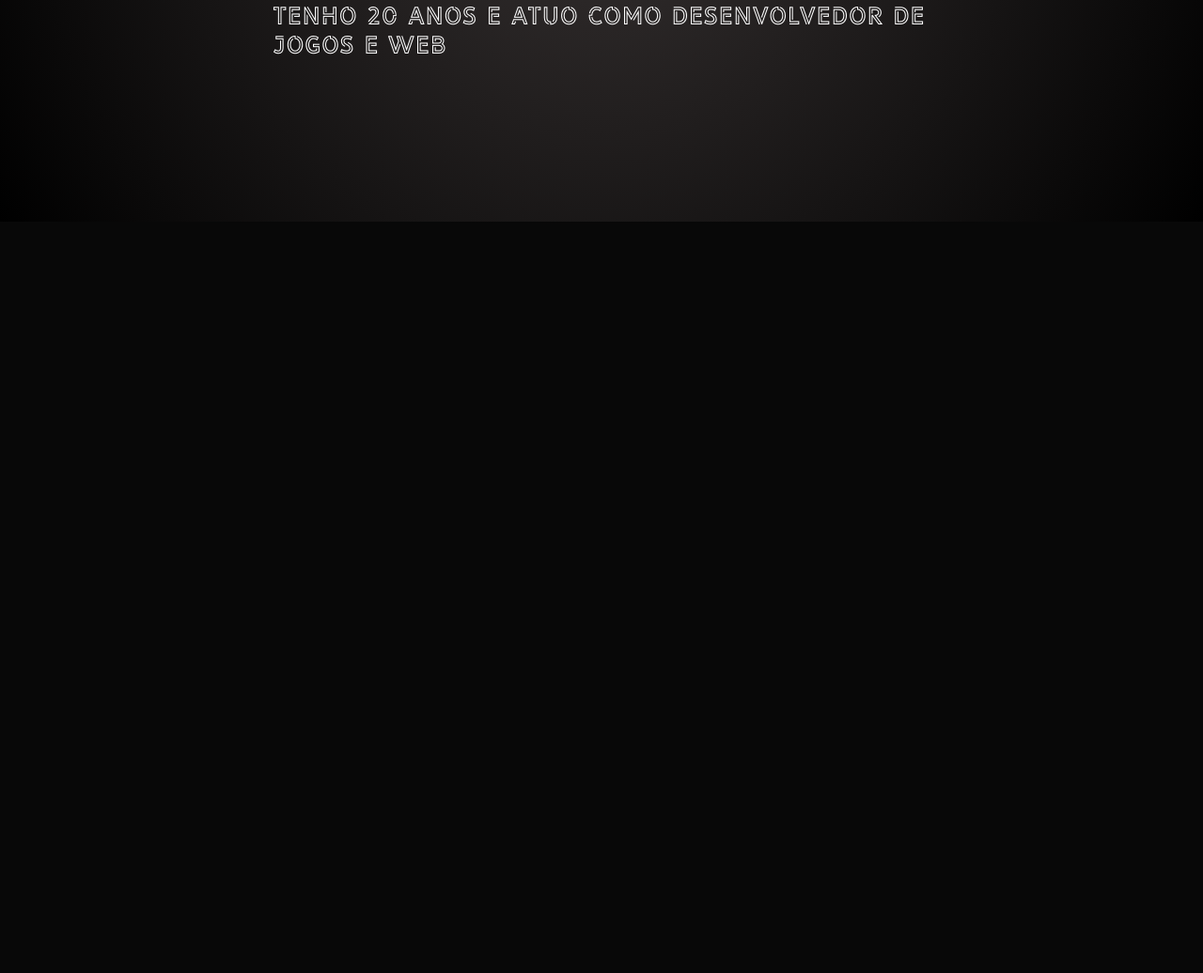
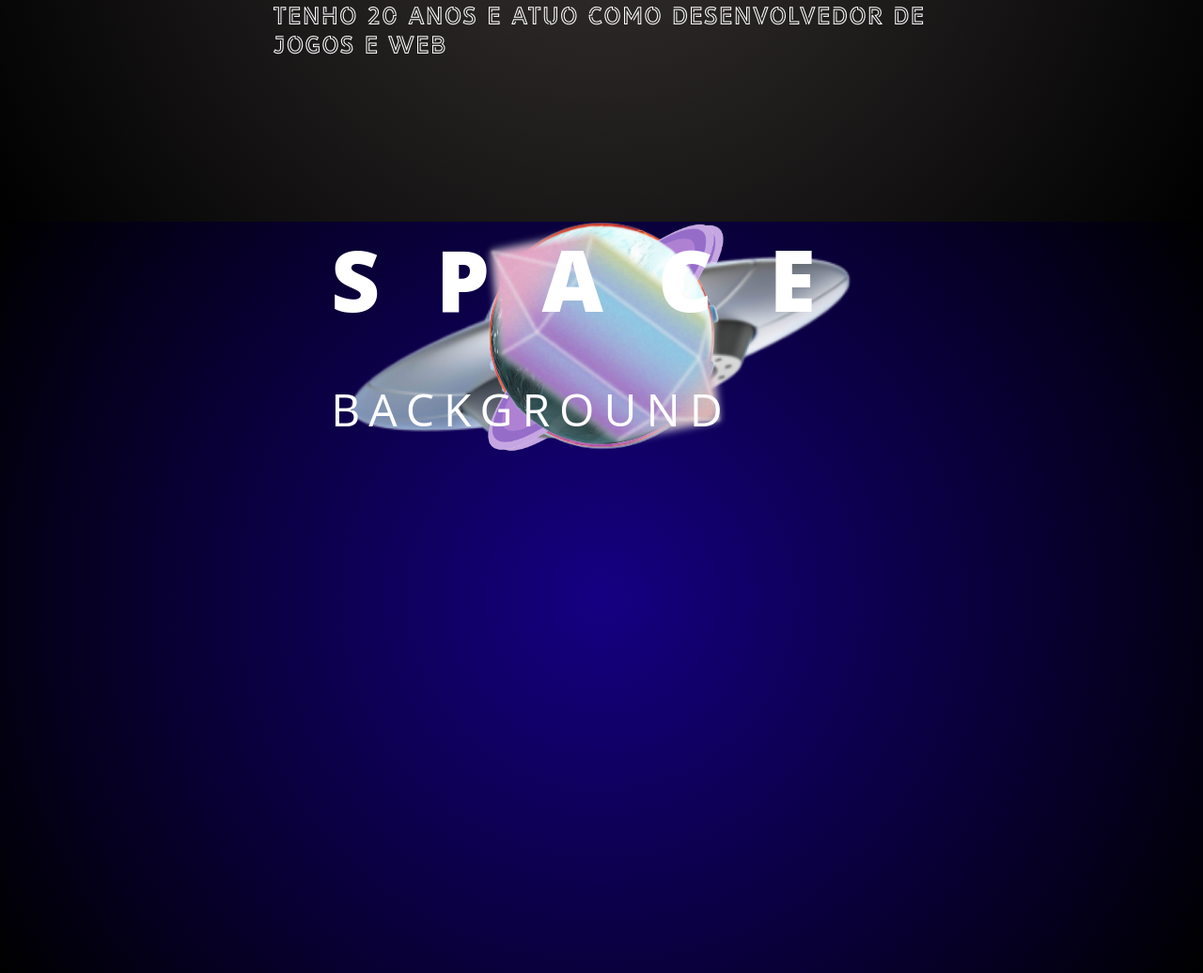
Before and after one commit to Profissional-Marcelo/SitePessoalGame, a PHP site: page /App/View/paginaInicial.php in a window 1280 px wide. Shown: the part 564-1600 px from the top of the page at 94% size. Before the commit the page ends 800 px from the top, so only its background shows below. Run offline with PHP 8.4, Linux system fonts and the light colour scheme.

Commit message:
planetas

```diff
--- a/App/View/paginaInicial.php
+++ b/App/View/paginaInicial.php
@@ -41,6 +41,21 @@
             <p>tenho 20 anos e atuo como desenvolvedor de jogos e web</p>
         </section>
     </section>
+    <section class="Segunda-Parte">
+        <div class="container">
+            <h2 class="object" data-value="3">Space<br><span>Background</span></h2>
+            <img src="../../Assets/img/sessao-espaco/saturno.png" alt="saturno" class="object" data-value="-2" id="saturno">
+            <img src="../../Assets/img/sessao-espaco/ovni.png" alt="ovni" class="object" data-value="">
+            <img src="../../Assets/img/sessao-espaco/planetaAzul.png" alt="planeta azul" class="object" data-value="">
+            <img src="../../Assets/img/sessao-espaco/marte.png" alt="marte" class="object" data-value="">
+            <img src="../../Assets/img/sessao-espaco/planetaRoxo.png" alt="planetaRoxo" class="object" data-value="">
+            <img src="../../Assets/img/sessao-espaco/planetaRosa.png" alt="planeta rosa" class="object" data-value="">
+            <img src="../../Assets/img/sessao-espaco/saturno.png" alt="saturno" class="object" data-value="">
+            <img src="../../Assets/img/sessao-espaco/foguete.png" alt="foguete" class="object" data-value="">
+            <img src="../../Assets/img/sessao-espaco/netuno.png" alt="netuno" class="object" data-value="">
+            <img src="../../Assets/img/sessao-espaco/diamante.png" alt="diamante" class="object" data-value="3">
+        </div>
+    </section>
     <!-- <a href="https://www.marcelorei.com.br" class="Botao-Home"><img src="https://img.icons8.com/glyph-neue/64/home--v1.png" alt="home--v1"/></a>
     <script src="../../Assets/js/paginaInicial.js"></script>
     <a href="https://www.marcelorei.com.br" class="Botao-HomeMC"><img src="https://img.icons8.com/glyph-neue/64/home--v1.png" alt="home--v1"/></a>  -->
--- a/Assets/css/paginaInicial.css
+++ b/Assets/css/paginaInicial.css
@@ -191,3 +191,60 @@ section.Primeira-Parte > section.texto > a > img {
     margin-left: 12px;
     width: 60px;
 }
+
+section.Segunda-Parte {
+   background-image: radial-gradient(circle, #150082, black);
+   background-size: cover;
+   height: 100vh;
+}
+
+.container {
+    position: relative;
+    width: 100%;
+    display: flex;
+    justify-content: center;
+    overflow: hidden;
+}
+
+.container img {
+    position: absolute;
+    width: 100%;
+    height: 100%;
+    top: 0;
+    left: 0;
+    object-fit: contain;
+}
+
+.container h2 {
+    z-index: 1;
+    position: relative;
+    color: #fff;
+    font-size: 90px;
+    text-transform: uppercase;
+    font-weight: 900;
+    letter-spacing: 60px;
+}
+
+.container h2 span {
+    font-size: 48px;
+    font-weight: 500;
+    letter-spacing: 10px;
+
+}
+
+#saturno {
+    top: 1px !important;
+    left: 10px !important;
+}
+
+@media(max-width: 800px){
+    .container h2{
+        font-size: 60px;
+        letter-spacing: 19px;
+        line-height: 36px;
+    }
+
+    .container h2 span {
+        font-size: 26px;
+    }
+}
```
Also changed, not shown: Assets/img/sessao-espaco/diamante.png (added), Assets/img/sessao-espaco/foguete.png (added), Assets/img/sessao-espaco/marte.png (added), Assets/img/sessao-espaco/netuno.png (added), Assets/img/sessao-espaco/ovni.png (added), Assets/img/sessao-espaco/planetaAzul.png (added), Assets/img/sessao-espaco/planetaRosa.png (added), Assets/img/sessao-espaco/planetaRoxo.png (added), Assets/img/sessao-espaco/saturno.png (added).
